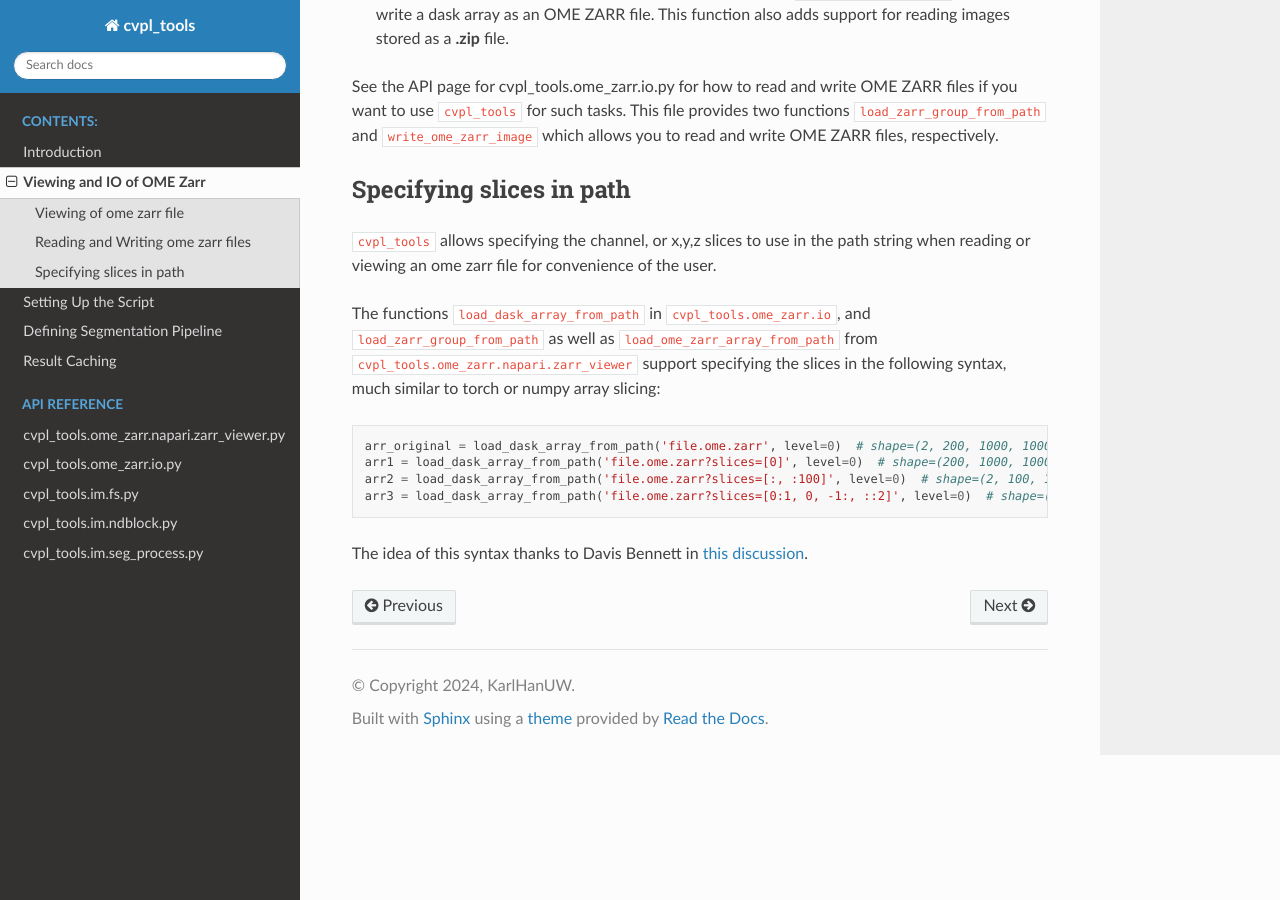
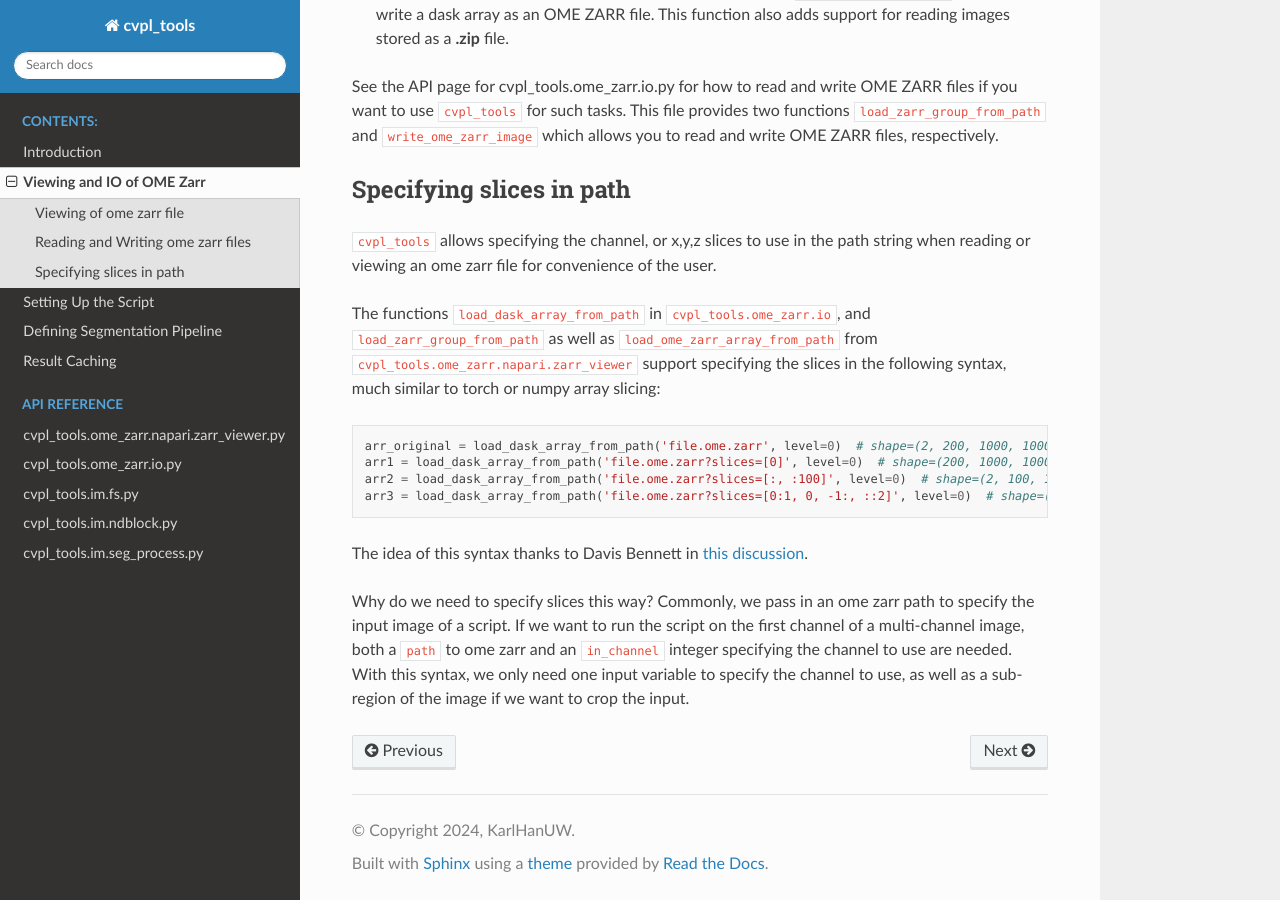
Before and after one commit to khanlab/cvpl_tools, a Sphinx documentation site: the page built from docs/GettingStarted/ome_zarr.rst, in a window 1280 px wide and 900 px high, scrolled down 1933 px. Built offline with Sphinx 7.4.7 and the Read the Docs theme 2.0.0, drawn with Linux system fonts in a browser that asks for light colours.

Commit message:
add motivation for slices to docs

```diff
--- a/docs/GettingStarted/ome_zarr.rst
+++ b/docs/GettingStarted/ome_zarr.rst
@@ -119,3 +119,10 @@ syntax, much similar to torch or numpy array slicing:
 
 The idea of this syntax thanks to Davis Bennett in
 `this discussion <https://forum.image.sc/t/loading-only-one-channel-from-an-ome-zarr/97798>`_.
+
+Why do we need to specify slices this way? Commonly, we pass in an ome
+zarr path to specify the input image of a script. If we want to run the script on the first channel
+of a multi-channel image, both a :code:`path` to ome zarr and an :code:`in_channel`
+integer specifying the channel to use are needed.
+With this syntax, we only need one input variable to specify
+the channel to use, as well as a sub-region of the image if we want to crop the input.
```
